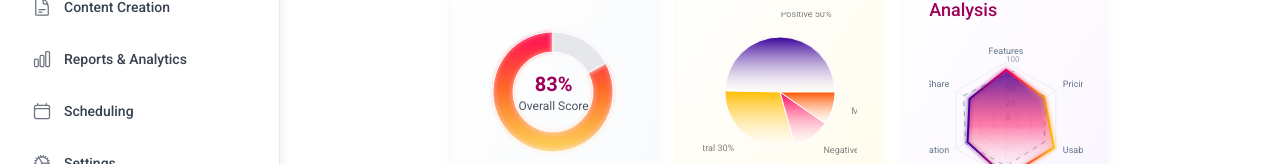
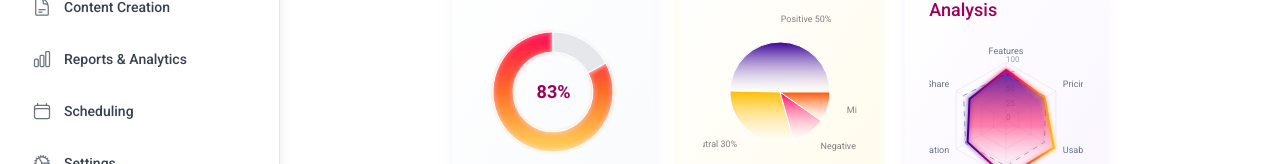
Before and after one commit to johanferguson/GEOIQ.UI, a Next.js app in the folder geoiq-ui/: page /scan in a window 1280 px wide. Shown: the part 332-496 px from the top of the page. Built offline with nearby package versions, Linux system fonts and the light colour scheme.

Commit message:
refine: Simplify donut chart text and improve pie chart label positioning

```diff
--- a/geoiq-ui/src/app/scan/page.tsx
+++ b/geoiq-ui/src/app/scan/page.tsx
@@ -304,11 +304,8 @@ export default function VisibilityScanningPage() {
 
                       <div className="absolute inset-0 flex items-center justify-center">
                         <div className="text-center">
-                          <div className="text-xl font-bold font-roboto" style={{ color: '#9E0059' }}>
+                          <div className="text-lg font-bold font-roboto" style={{ color: '#9E0059' }}>
                             {currentData.visibilityScore || 0}%
-                          </div>
-                          <div className="text-xs text-gray-600 font-roboto">
-                            Overall Score
                           </div>
                         </div>
                       </div>
@@ -351,7 +348,7 @@ export default function VisibilityScanningPage() {
                             data={currentData.mentionsBreakdown || []}
                             cx="50%"
                             cy="50%"
-                            outerRadius={55}
+                            outerRadius={50}
                             dataKey="value"
                             label={({ name, percent, x, y }) => (
                               percent > 0.05 ? `${name} ${(percent * 100).toFixed(0)}%` : ''
```
